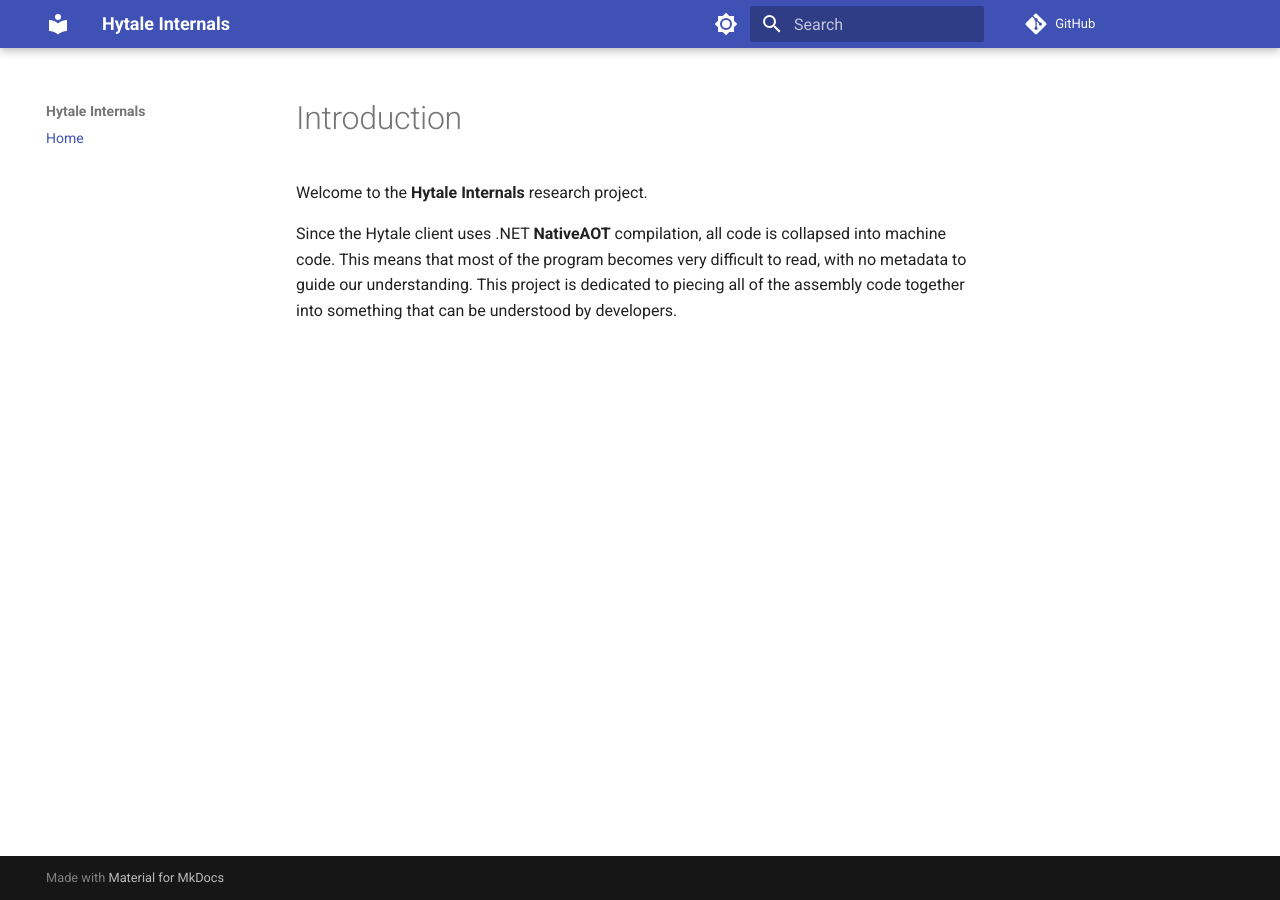
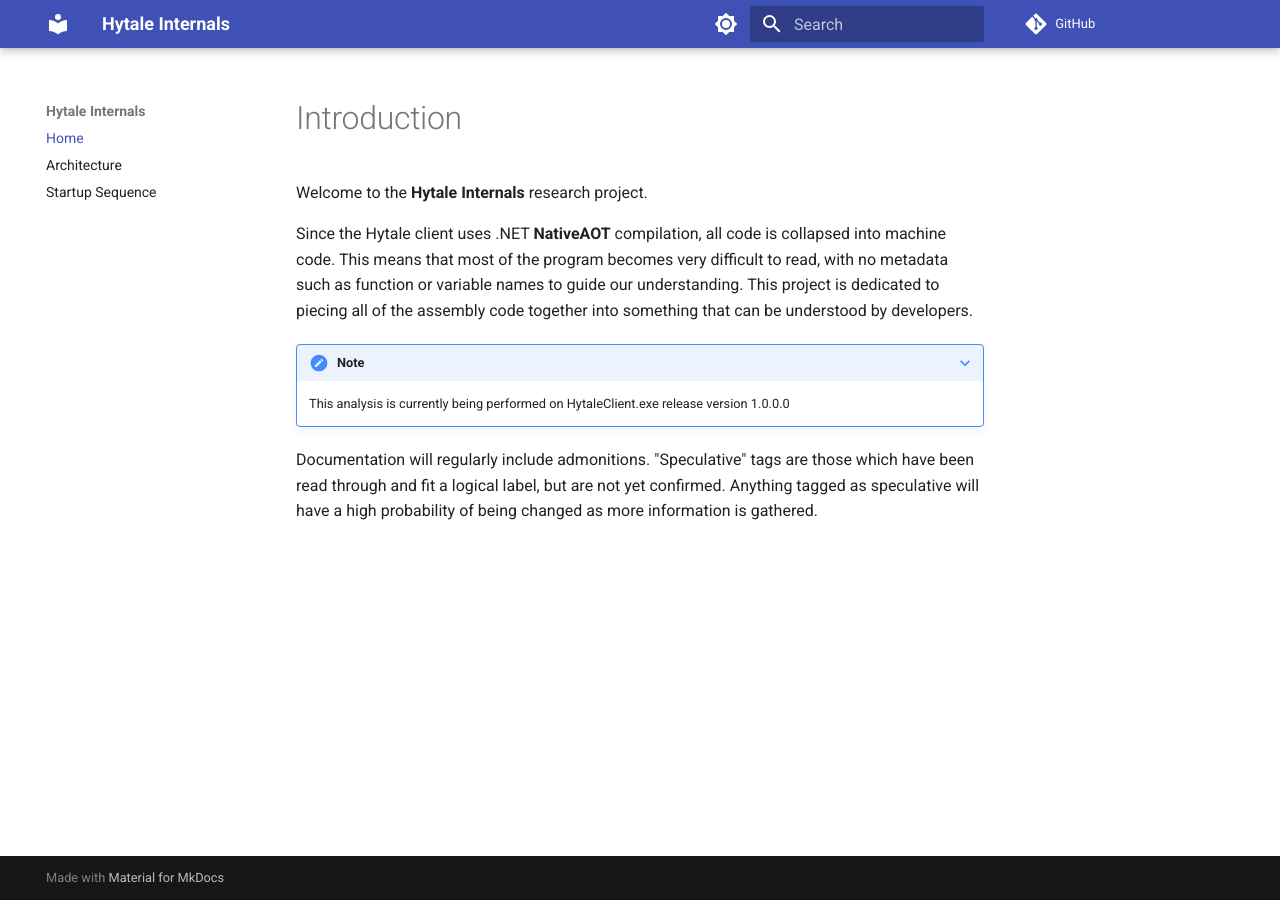
Before and after one commit to Br3nnabee/hytale-internals, an MkDocs documentation site: the page built from docs/index.md, in a window 1280 px wide. Built offline with MkDocs 1.6.1 and Material for MkDocs 9.7.7, drawn with Linux system fonts in a browser that asks for light colours; comment, search, counter and statistics services are not loaded.

Commit message:
Started documentation on startup and architecture

```diff
--- a/docs/index.md
+++ b/docs/index.md
@@ -2,4 +2,12 @@
 
 Welcome to the **Hytale Internals** research project.
 
-Since the Hytale client uses .NET **NativeAOT** compilation, all code is collapsed into machine code. This means that most of the program becomes very difficult to read, with no metadata to guide our understanding. This project is dedicated to piecing all of the assembly code together into something that can be understood by developers.
+Since the Hytale client uses .NET **NativeAOT** compilation, all code is collapsed into machine code.
+This means that most of the program becomes very difficult to read, with no metadata such as function or variable names to guide our understanding.
+This project is dedicated to piecing all of the assembly code together into something that can be understood by developers.
+
+???+ note
+    This analysis is currently being performed on HytaleClient.exe release version 1.0.0.0
+
+Documentation will regularly include admonitions. "Speculative" tags are those which have been read through and fit a logical label, but are not yet confirmed.
+Anything tagged as speculative will have a high probability of being changed as more information is gathered.
--- a/mkdocs.yml
+++ b/mkdocs.yml
@@ -48,3 +48,5 @@ markdown_extensions:
 
 nav:
   - Home: index.md
+  - Architecture: architecture.md
+  - Startup Sequence: startup-flow.md
```
Also changed, not shown: docs/architecture.md (added, +45 -0 lines), docs/startup-flow.md (added, +55 -0 lines), 1 other file.
